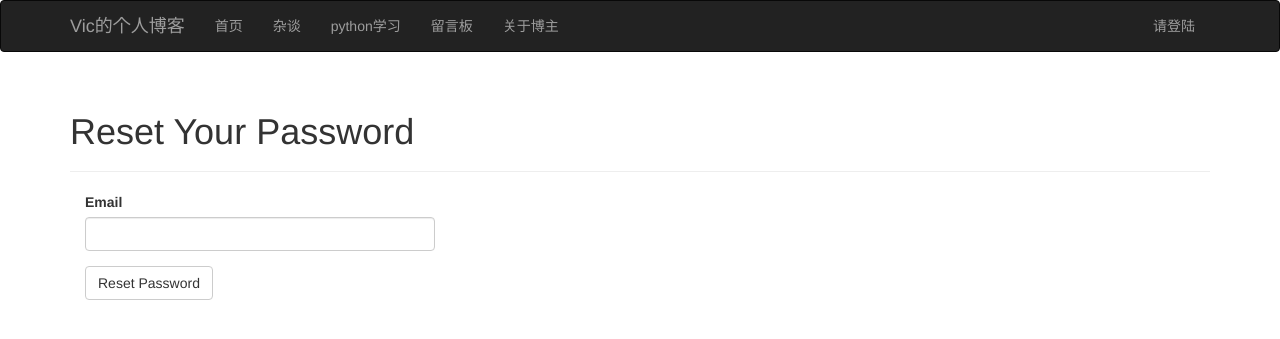
After one commit to Vic177/my-blog, a Flask app: page /auth/reset in a window 1280 px wide. The commit adds this page. Shown: the top 339 px of the page. Run offline with Flask 2, Linux system fonts and the light colour scheme; some libraries are stand-ins or nearby versions.

Commit message:
用户认证

```diff
--- a/app/auth/forms.py
+++ b/app/auth/forms.py
@@ -5,27 +5,52 @@ from wtforms import ValidationError
 from ..models import User
 
 class LoginForm(FlaskForm):
-    email = StringField('Email', validators=[Required(), Length(1,64),
+    email = StringField('邮箱地址', validators=[Required(), Length(1,64),
                                              Email()])
-    password = PasswordField('Password', validators=[Required()])
-    remenber_me = BooleanField('Keep me logged in')
-    submit = SubmitField('Log In')
+    password = PasswordField('密码', validators=[Required()])
+    remember_me = BooleanField('记住密码')
+    submit = SubmitField('登陆')
 
 class RegistrationForm(FlaskForm):
-    email = StringField('Email', validators=[Required(), Length(1,64),
+    email = StringField('邮箱地址', validators=[Required(), Length(1,64),
                                              Email()])
-    username = StringField('Username', validators=[Required(),
+    username = StringField('用户名', validators=[Required(),
         Length(1,64), Regexp('^[A-Za-z][A-Za-z0-9_.]*$', 0,
                              'Username must have only letters, numbers, dots or underscores')])
-    password = PasswordField('Password', validators=[Required(),
+    password = PasswordField('密码', validators=[Required(),
         EqualTo('password2', message='Password must match,')])
-    password2 = PasswordField('Confirm passwod', validators=[Required()])
-    submit = SubmitField('Register')
+    password2 = PasswordField('确认密码', validators=[Required()])
+    submit = SubmitField('注册')
 
     def validate_email(self, field):
         if User.query.filter_by(email=field.data).first():
-            raise ValidationError('Email already registered.')
+            raise ValidationError('该邮箱已注册！')
 
     def validate_username(self, field):
         if User.query.filter_by(username=field.data).first():
-            raise ValidationError('Username already in use.')
+            raise ValidationError('该用户名已存在！')
+
+class ChangePasswordForm(FlaskForm):
+    old_password = PasswordField('Old password', validators=[Required()])
+    password = PasswordField('New password', validators=[
+        Required(), EqualTo('password2', message='Passwords must match')])
+    password2 = PasswordField('Confirm new password', validators=[Required()])
+    submit = SubmitField('Update Password')
+
+class PasswordResetRequestForm(FlaskForm):
+    email = StringField('Email', validators=[Required(), Length(1, 64),
+                                             Email()])
+    submit = SubmitField('Reset Password')
+
+
+class PasswordResetForm(FlaskForm):
+    email = StringField('Email', validators=[Required(), Length(1, 64),
+                                             Email()])
+    password = PasswordField('New Password', validators=[
+        Required(), EqualTo('password2', message='Passwords must match')])
+    password2 = PasswordField('Confirm password', validators=[Required()])
+    submit = SubmitField('Reset Password')
+
+    def validate_email(self, field):
+        if User.query.filter_by(email=field.data).first() is None:
+            raise ValidationError('Unknown email address.')
--- a/app/auth/views.py
+++ b/app/auth/views.py
@@ -1,15 +1,19 @@
 from flask import render_template, redirect, request, url_for, flash
 from . import auth
-from flask_login import login_user, login_required
+from flask_login import login_user, login_required, logout_user
 from ..models import User
-from .forms import LoginForm, RegistrationForm
+from .forms import LoginForm, RegistrationForm, ChangePasswordForm, \
+    PasswordResetRequestForm, PasswordResetForm
+from ..email import send_email
+from flask_login import current_user
+from .. import db
 
 @auth.route('/login', methods=['GET', 'POST'])
 def login():
     form = LoginForm()
     if form.validate_on_submit():
         user = User.query.filter_by(email=form.email.data).first()
-        if user is not None and uer.verify_password(form.password.data):
+        if user is not None and user.verify_password(form.password.data):
             login_user(user,form.remember_me.data)
             return redirect(request.args.get('next') or url_for('main.index'))
         flash('Invalid username or password')
@@ -32,6 +36,91 @@ def register():
                     password=form.password.data)
         db.session.add(user)
         db.session.commit()
-        flash('You can now login.')
+        token = user.generate_confirmation_token()
+        send_email(user.email, 'Confirm your account', 'auth/email/confirm', user=user, token=token)
+        flash('A confirmation has been send to your email.')
+        return redirect(url_for('main.index'))
+    return render_template('auth/register.html', form=form)
+
+@auth.route('/confirm/<token>')
+@login_required
+def confirm(token):
+    if current_user.confirmed:
+        return redirect(url_for('main.index'))
+    if current_user.confirm(token):
+        flash('You have confirmed your account. Thanks!')
+    else:
+        flash('The confirmation link is invalid or has expired.')
+    return redirect(url_for('main.index'))
+
+@auth.before_app_request
+def before_request():
+    if current_user.is_authenticated \
+            and not current_user.confirmed \
+            and request.endpoint[:5] != 'auth.' \
+            and request.endpoint != 'static':
+        return redirect(url_for('auth.unconfirmed'))
+
+@auth.route('/unconfirmed')
+def unconfirmed():
+    if current_user.is_anonymous or current_user.confirmed:
+        return redirect(url_for('main.index'))
+    return render_template('auth/unconfirmed.html')
+
+@auth.route('/confirm')
+@login_required
+def resend_confirmation():
+    token = current_user.generate_confirmation_token()
+    send_email(current_user.email, 'Confirm Your Account', 'auth/email/confirm',
+               user=current_user, token=token)
+    flash('A new confirmation email has been sent to you by email.')
+    return redirect(url_for('main.index'))
+
+@auth.route('/change-password', methods=['GET', 'POST'])
+@login_required
+def change_password():
+    form = ChangePasswordForm()
+    if form.validate_on_submit():
+        if current_user.verify_password(form.old_password.data):
+            current_user.password = form.password.data
+            db.session.add(current_user)
+            flash('Your password has been updated.')
+            return redirect(url_for('main.index'))
+        else:
+            flash('Invalid password.')
+    return render_template("auth/change_password.html", form=form)
+
+@auth.route('/reset', methods=['GET', 'POST'])
+def password_reset_request():
+    if not current_user.is_anonymous:
+        return redirect(url_for('main.index'))
+    form = PasswordResetRequestForm()
+    if form.validate_on_submit():
+        user = User.query.filter_by(email=form.email.data).first()
+        if user:
+            token = user.generate_reset_token()
+            send_email(user.email, 'Reset Your Password',
+                       'auth/email/reset_password',
+                       user=user, token=token,
+                       next=request.args.get('next'))
+        flash('An email with instructions to reset your password has been '
+              'sent to you.')
         return redirect(url_for('auth.login'))
-    return render_template('auth/register.html', form=form)
+    return render_template('auth/reset_password.html', form=form)
+
+
+@auth.route('/reset/<token>', methods=['GET', 'POST'])
+def password_reset(token):
+    if not current_user.is_anonymous():
+        return redirect(url_for('main.index'))
+    form = PasswordResetForm()
+    if form.validate_on_submit():
+        user = User.query.filter_by(email=form.email.data).first()
+        if user is None:
+            return redirect(url_for('main.index'))
+        if user.reset_password(token, form.password.data):
+            flash('Your password has been updated.')
+            return redirect(url_for('auth.login'))
+        else:
+            return redirect(url_for('main.index'))
+    return render_template('auth/reset_password.html', form=form)
--- a/app/email.py
+++ b/app/email.py
@@ -1,6 +1,6 @@
 from threading import Thread
 from flask import current_app, render_template
-from flask.ext.mail import Message
+from flask_mail import Message
 from . import mail
 
 
--- a/app/templates/auth/login.html
+++ b/app/templates/auth/login.html
@@ -10,6 +10,7 @@
 <div class="col-md-4">
     {{ wtf.quick_form(form) }}
     <br>
-    <p>New user? <a href="{{ url_for('auth.register') }}">Click here to register</a>.</p>
+    <p>忘记密码?<a href={{ url_for('auth.password_reset_request') }}>点击重置密码</a></p>
+    <p>新朋友? <a href="{{ url_for('auth.register') }}">点击此处注册</a></p>
 </div>
 {% endblock %}
--- /dev/null
+++ b/app/templates/auth/reset_password.html
@@ -0,0 +1,13 @@
+{% extends "base.html" %}
+{% import "bootstrap/wtf.html" as wtf %}
+
+{% block title %}Blog - Password Reset{% endblock %}
+
+{% block page_content %}
+<div class="page-header">
+    <h1>Reset Your Password</h1>
+</div>
+<div class="col-md-4">
+    {{ wtf.quick_form(form) }}
+</div>
+{% endblock %}
--- a/app/templates/base.html
+++ b/app/templates/base.html
@@ -24,8 +24,17 @@
             </ul>
             <ul class="nav navbar-nav navbar-right">
                 {% if current_user.is_authenticated %}
-                <li><a href="{{ url_for('auth.logout') }}">登出</a></li>
+                <li class="dropdown">
+                    <a href="#" class="dropdown-toggle" data-toggle="dropdown">
+                    Account<b class="caret"></b>
+                    </a>
+                    <ul class="dropdown-menu">
+                        <li><a href="{{ url_for('auth.change_password') }}">Change Password</a></li>
+                        <li><a href="{{ url_for('auth.logout') }}">Log Out</a></li>
+                    </ul>
+                </li>
                 {% else %}
+
                 <li><a href="{{ url_for('auth.login') }}">请登陆</a></li>
                 {% endif %}
         </div>
--- a/config.py
+++ b/config.py
@@ -6,7 +6,7 @@ class Config:
     SQLALCHEMY_COMMIT_ON_TEARDOWN = True
     SQLALCHEMY_TRACK_MODIFICATIONS = True
     FLASKY_MAIL_SUBJECT_PREFIX = '[Blog]'
-    FLASKY_MAIL_SENDER = 'Blog Admin <Blog@example.com>'
+    FLASKY_MAIL_SENDER = '1771710969@qq.com'
     FLASKY_ADMIN = os.environ.get('BLOG_ADMIN')
 
     @staticmethod
```
Also changed, not shown: app/models.py (+36 -0 lines), app/templates/auth/change_password.html (added, +13 -0 lines), app/templates/auth/email/confirm.html (added, +8 -0 lines), app/templates/auth/email/confirm.txt (added, +10 -0 lines), app/templates/auth/email/reset_password.html (added, +8 -0 lines), app/templates/auth/email/reset_password.txt (added, +13 -0 lines), app/templates/auth/unconfirmed.html (added, +20 -0 lines), app/templates/auth/新建文本文档.txt (added), data-dev.sqlite.
